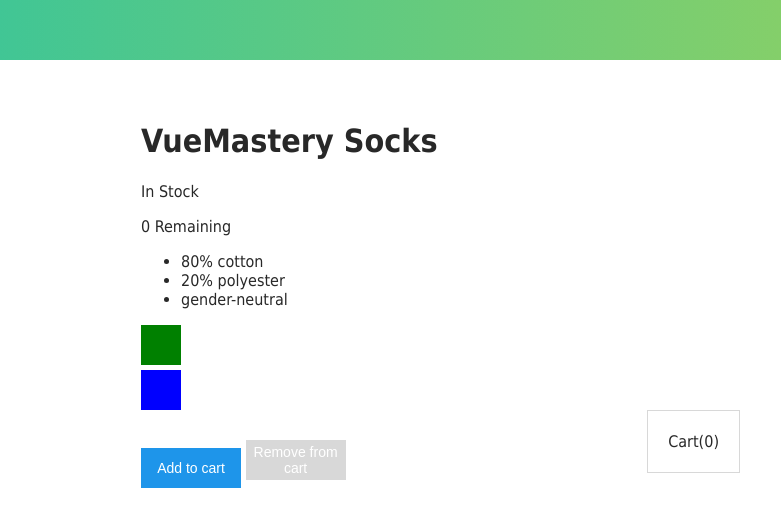
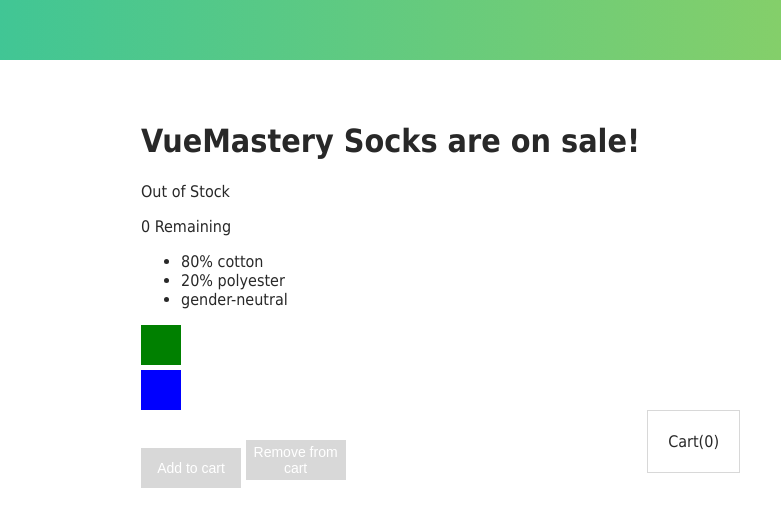
Before and after one commit to iamnutzy1975/onandon, a plain HTML site: page vueApp/IntroVue.html in a window 1280 px wide. Shown: the full height of the page, 499-1280 px from the left. Drawn offline with nearby package versions, Linux system fonts and the light colour scheme.

Commit message:
Mastery Vue #7 completed (computed properties)

```diff
--- a/vueApp/IntroVue.html
+++ b/vueApp/IntroVue.html
@@ -16,8 +16,8 @@
     </div>
 
     <div class="product-info">
-      <h1>{{ title }}</h1>
-      <p v-if="!inStock">In Stock</p>
+      <h1>{{ sale }}</h1>
+      <p v-if="inStock">In Stock</p>
       <p v-else :class="{outOfStock: inStock}">Out of Stock</p>
         {{ availability }} Remaining
       <ul>
@@ -33,8 +33,8 @@
       </div>
 
       <button v-on:click="addToCart"
-            :disabled="inStock"
-            :class="{ disabledButton: inStock }">Add to cart</button>
+            :disabled="!inStock"
+            :class="{ disabledButton: !inStock }">Add to cart</button>
       <button @click="removeFromCart"
             :disabled="emptyCart"
             :class="{ disabledButton: emptyCart }"
--- a/vueApp/introvue.js
+++ b/vueApp/introvue.js
@@ -15,13 +15,15 @@
             variantId: 2234,
             variantColor: "green",
             variantImage: './assets/vmSocks-green-onWhite.jpg',
-            variantQuantity: 0
+            variantQuantity: 0,
+            variantOnSale: true
         },
                 {
             variantId: 2235,
             variantColor: "blue",
             variantImage: './assets/vmSocks-blue-onWhite.jpg',
-            variantQuantity: 10
+            variantQuantity: 10,
+            variantOnSale: false
         }
         ],
       cart: 0
@@ -55,7 +57,7 @@
             return this.variants[this.selectedVariant].variantImage
         },
         sale() {
-            if (this.onSale) {
+            if (this.variants[this.selectedVariant].variantOnSale) {
                 return this.title + ' are on sale!'
             }
             return this.title + ' are NOT on sale!'
```
